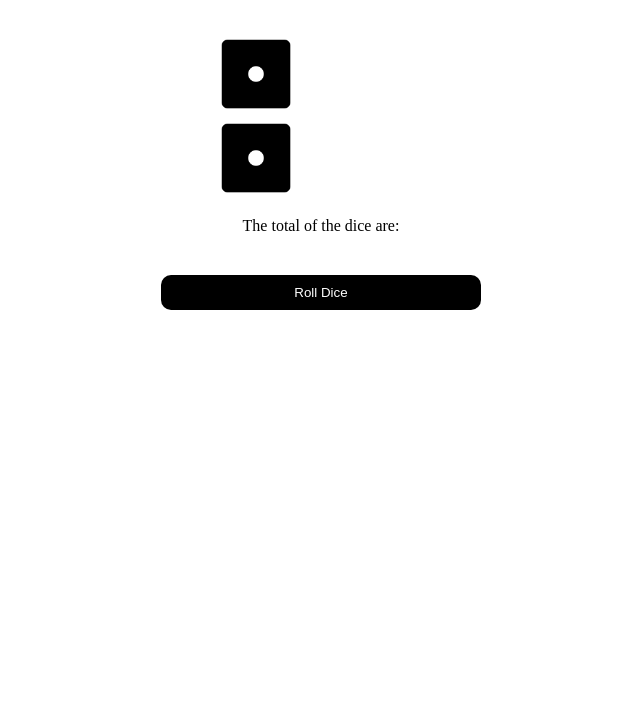
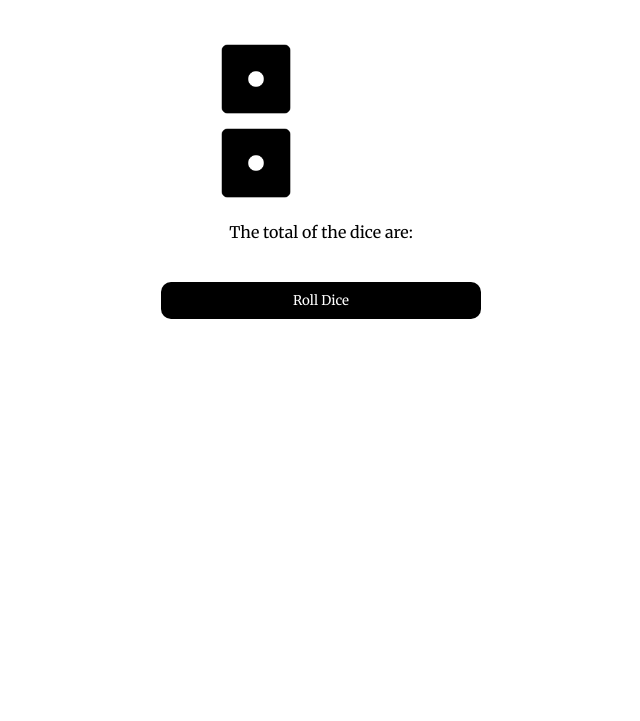
Before and after one commit to chrisrw300/dice-roller, a plain HTML site: page index.html in a window 1280 px wide. Shown: the part 79-800 px from the top of the page, without its empty margins (319-959 px from the left). Drawn offline with Linux system fonts and the light colour scheme.

Commit message:
commit before push

```diff
--- a/assets/css/style.css
+++ b/assets/css/style.css
@@ -1,6 +1,7 @@
 * {
     margin: 0;
     padding: 0;
+    font-family: 'Merriweather', serif;
 }
 .hidden {
     display: none;
--- a/index.html
+++ b/index.html
@@ -3,6 +3,8 @@
 <head>
     <meta charset="UTF-8">
     <meta name="viewport" content="width=device-width, initial-scale=1.0">
+    <link rel="preconnect" href="https://fonts.gstatic.com">
+    <link href="https://fonts.googleapis.com/css2?family=Merriweather&display=swap" rel="stylesheet">
     <link rel="stylesheet" href="./assets/css/style.css">
     <title>Dice Roller</title>
 </head>
```
